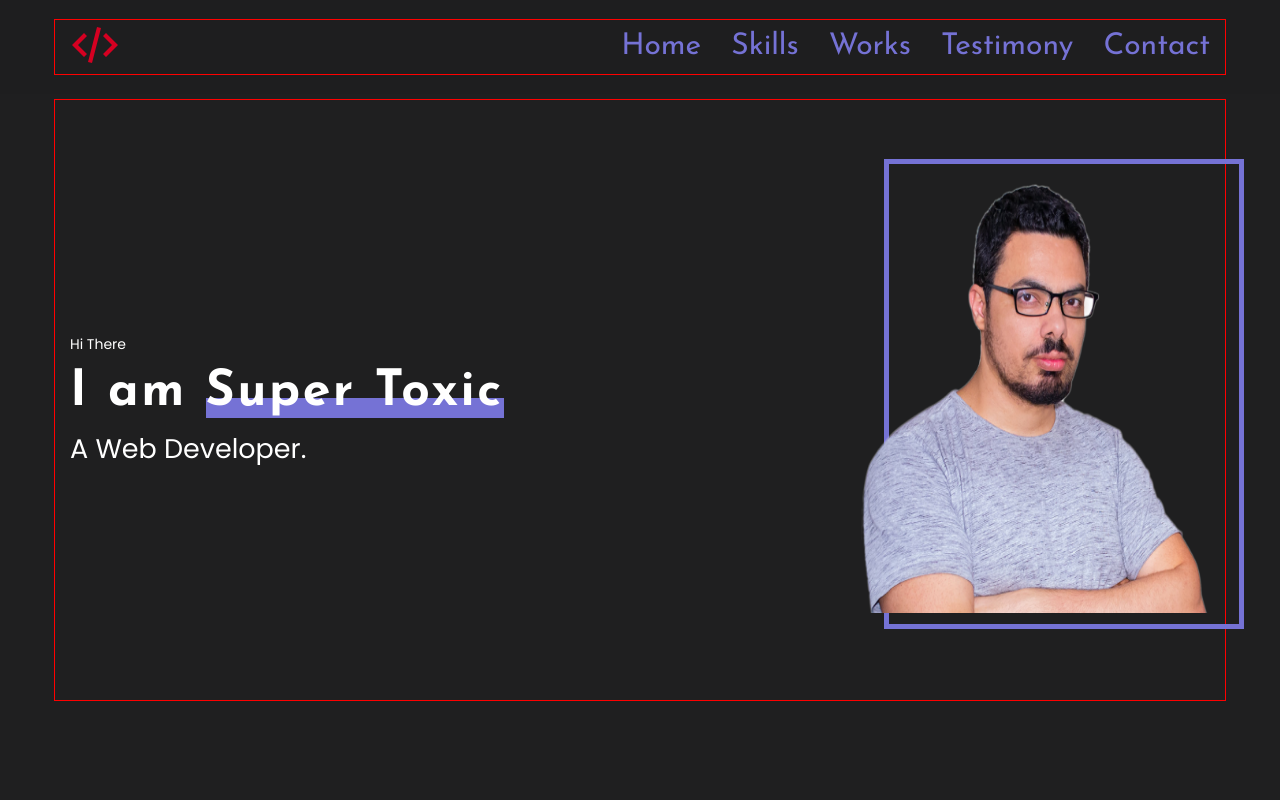
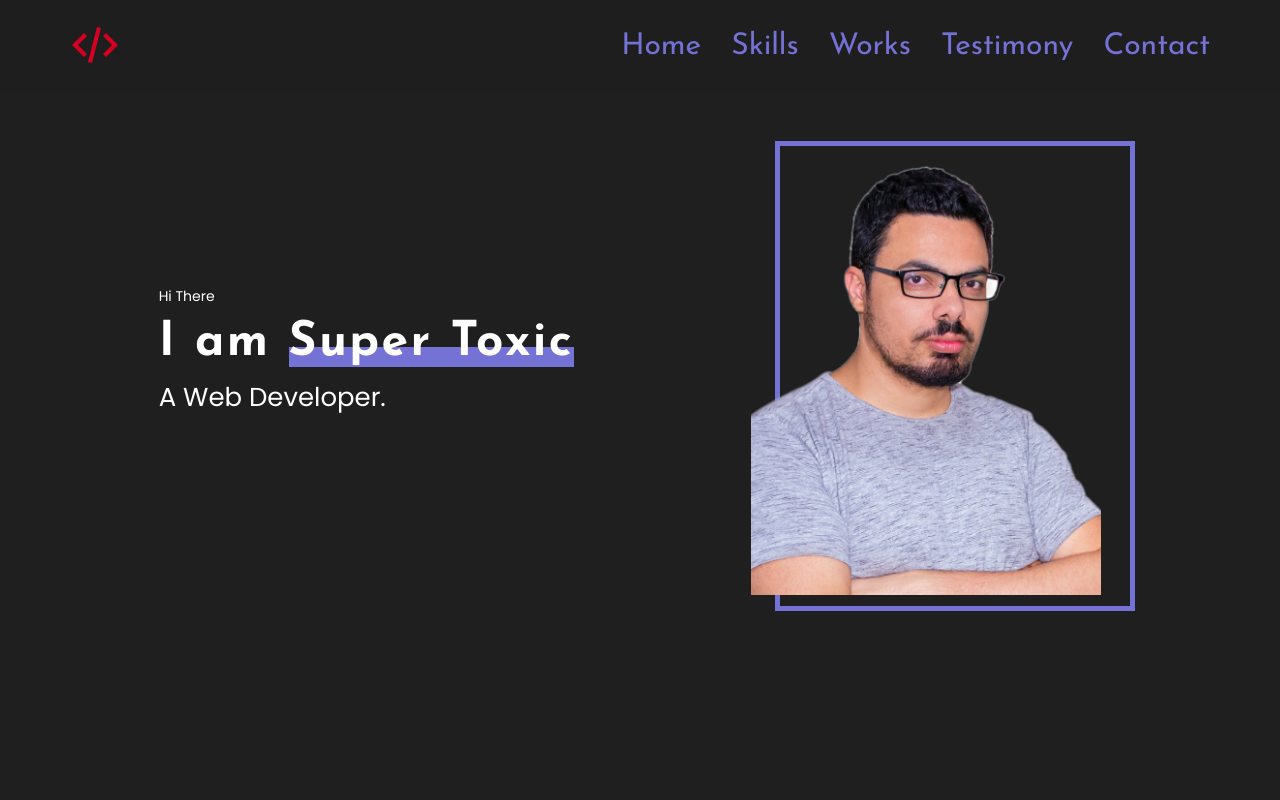
Before and after one commit to Yelkira/StyledPortfolio, a React app: page / in a window 1280 px wide. Shown: the top 800 px of the page. Built offline with nearby package versions, Linux system fonts and the light colour scheme.

Commit message:
adaptive for main part

```diff
--- a/src/components/Container.tsx
+++ b/src/components/Container.tsx
@@ -6,5 +6,4 @@ export const Container = styled.div`
   min-height: 100%;
   padding: 0 15px;
   margin: 0 auto;
- outline: 1px solid red;
 `
--- a/src/layout/header/mobileMenu/MobileMenu.tsx
+++ b/src/layout/header/mobileMenu/MobileMenu.tsx
@@ -10,12 +10,12 @@ type MenuPropsType = {
 export const MobileMenu = ({menuItems}: MenuPropsType) => {
     return (
         <StyledMobileMenu>
-            <BurgerButton isOpen={true}>
+            <BurgerButton isOpen={false}>
                 <span>
 
                 </span>
             </BurgerButton>
-            <MobileMenuPopup isOpen={true}>
+            <MobileMenuPopup isOpen={false}>
             <ul>
                 {menuItems.map((el, i) => {
                     return (
--- a/src/layout/sections/main/Main.tsx
+++ b/src/layout/sections/main/Main.tsx
@@ -3,13 +3,14 @@ import styled from "styled-components";
 import photo from '../../../assets/images/portrait 1.png'
 import {Container} from "../../../components/Container";
 import {FlexContainer} from "../../../components/FlexContainer";
+import {font} from "../../../styles/Common";
 import {theme} from "../../../styles/Theme";
 
 export const Main = () => {
     return (
         <StyledMain>
             <Container>
-            <FlexContainer align={"center"} justify={"space-between"}>
+                <FlexContainer wrap={"wrap"} align={"center"} justify={"space-around"}>
                     <div>
                         <SmallText>Hi There</SmallText>
                         <Name>I am <span>Super Toxic</span></Name>
@@ -26,29 +27,41 @@ export const Main = () => {
 
 const StyledMain = styled.section`
   min-height: 100vh;
-  background-color: #99ec3f;
-  display: flex;
 `
 
 const Photo = styled.img`
   width: 350px;
   height: 430px;
+  object-fit: cover;
+  margin-right: 20px;
+  @media ${theme.media.mobile} {
+    width: 310px;
+    height: 380px;
+  }
 `
 const MainTitle = styled.h1`
-    font-weight: 400;
-  font-size: 27px;
+  ${font({
+    weight: 400,
+    fMax: 27,
+    fMin: 20,
+  })}
 `
 const Name = styled.h2`
-  font-family: "Josefin Sans", sans-serif;
-  font-weight: 700;
-  font-size: 50px;
+  ${font({
+    family: "'Josefin Sans', sans-serif",
+    weight: 700,
+    fMax: 50,
+    fMin: 36,
+  })}
   letter-spacing: 0.05em;
   margin: 10px 0;
 
   span {
     position: relative;
     z-index: 0;
-    &::before{
+    white-space: nowrap;
+
+    &::before {
       position: absolute;
       content: '';
       display: inline-block;
@@ -57,17 +70,23 @@ const Name = styled.h2`
       background-color: ${theme.colors.accentColor};
       bottom: 0;
       z-index: -1;
+
     }
+  }
+  @media ${theme.media.mobile}{
+    margin: 15px 0 22px;
   }
 `
 const SmallText = styled.span`
   font-weight: 400;
   font-size: 14px;
 `
-const  PhotoWrapper = styled.div`
+const PhotoWrapper = styled.div`
   position: relative;
   z-index: 0;
-  &::before{
+  margin-top: 65px;
+
+  &::before {
     content: '';
     width: 360px;
     height: 470px;
@@ -76,5 +95,12 @@ const  PhotoWrapper = styled.div`
     top: -24px;
     left: 24px;
     z-index: -1;
+    @media ${theme.media.mobile} {
+      width: 314px;
+      height: 414px;
+      top: -17px;
+      left: 20px;
     }
+  }
+
 `
--- /dev/null
+++ b/src/styles/Common.ts
@@ -0,0 +1,25 @@
+import {theme} from "./Theme";
+
+type FontPropsType = {
+    family?: string
+    weight?: number
+    color?: string
+    lineHeight?: number
+    fMax?: number
+    fMin?: number
+}
+export const font = ({
+                         family = 'Poppins',
+                         weight = 400,
+                         lineHeight = 1.2,
+                         color,
+                         fMax = 50,
+                         fMin = 36
+                     }: FontPropsType) => `
+ font-family: ${family};
+ font-weight: ${weight};
+ color: ${color || theme.colors.font};
+ line-height: ${lineHeight};
+ font-size: calc((100vw - 360px) / (1440 - 360) * (${fMax} - ${fMin}) + ${fMin}px);
+`;
+//calc((100vw - 360px) / (1440 - 360) * (${fMax} - ${fMin}) + ${fMin}px);
```
Lines whose indentation alone changed are shown as unchanged.
